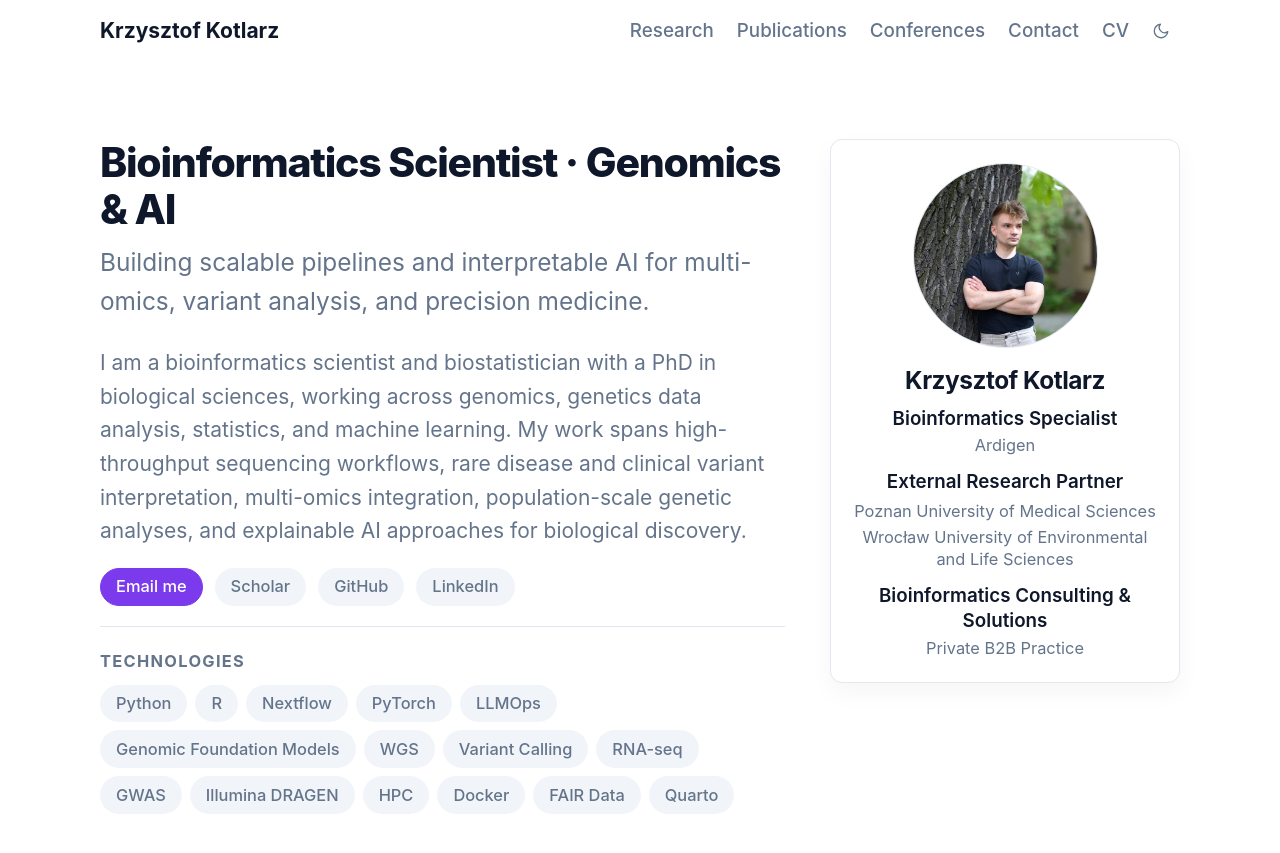
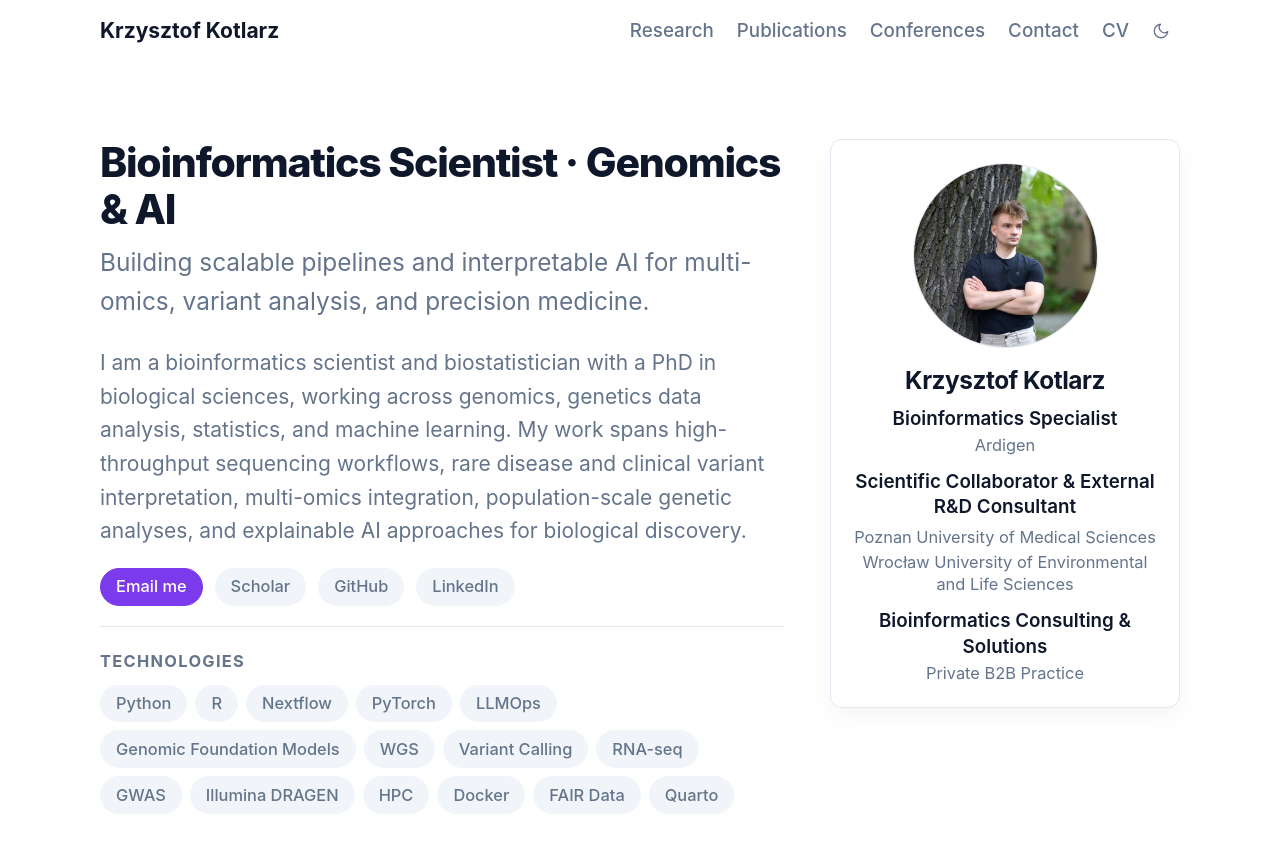
Before and after one commit to kotlarzkrzysztof/kotlarzkrzysztof.github.io, a Jekyll site: the page built from index.html, in a window 1280 px wide and 900 px high. Shown: the top 853 px of the window. Built offline with Jekyll 4.4.1, drawn with Linux system fonts in a browser that asks for light colours.

Commit message:
Update profile role

```diff
--- a/index.html
+++ b/index.html
@@ -51,7 +51,7 @@ layout: default
     <div class="profile-roles">
       <p><strong>Bioinformatics Specialist</strong><br>Ardigen</p>
       <div class="profile-role-item">
-        <strong>External Research Partner</strong>
+        <strong>Scientific Collaborator & External R&D Consultant</strong>
         <ul class="profile-partner-list">
           <li>Poznan University of Medical Sciences</li>
           <li>Wrocław University of Environmental and Life Sciences</li>
```
